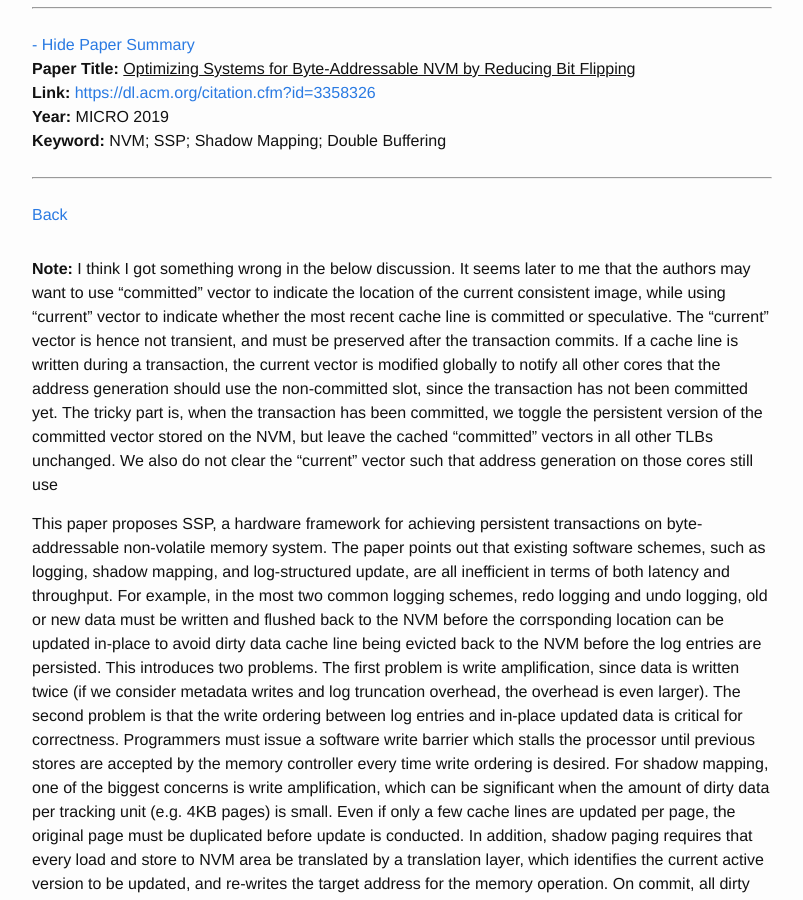
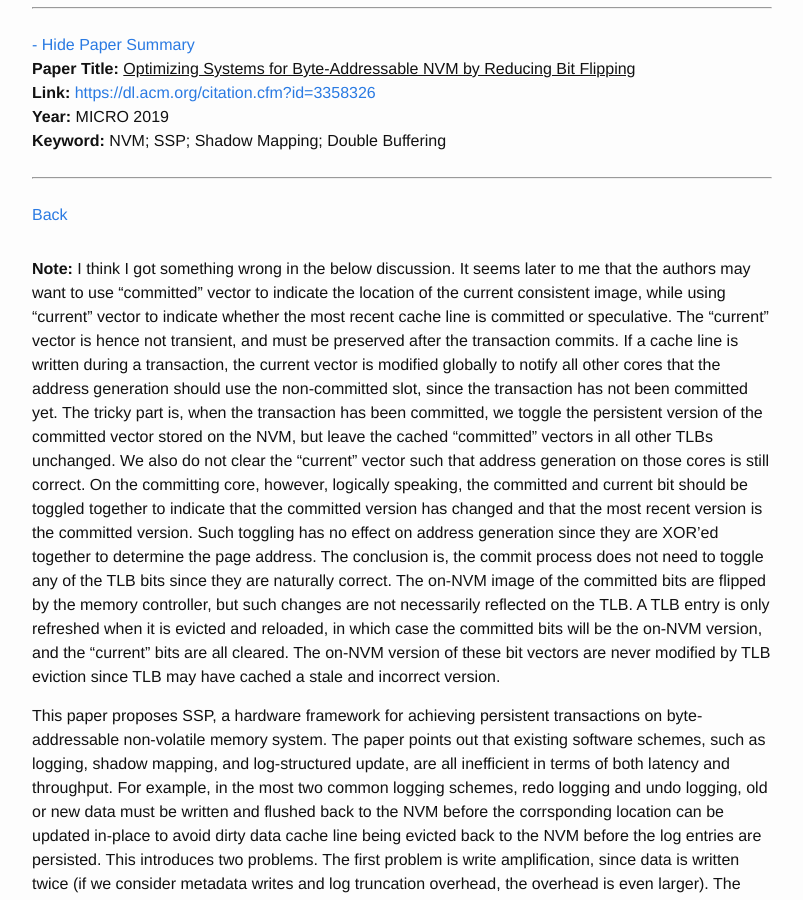
Before and after one commit to wangziqi2013/wangziqi2013.github.io, a Jekyll site: the page built from _posts/2019-12-08-ssp.markdown, in a window 1280 px wide and 900 px high, scrolled down 277 px. Shown: the whole window, without its empty margins (238-1041 px from the left). Built offline with Jekyll 4.4.1, drawn with Linux system fonts in a browser that asks for light colours.

Commit message:
Finish note

```diff
--- a/_posts/2019-12-08-ssp.markdown
+++ b/_posts/2019-12-08-ssp.markdown
@@ -20,7 +20,15 @@ after the transaction commits. If a cache line is written during a transaction,
 to notify all other cores that the address generation should use the non-committed slot, since the transaction has not
 been committed yet. The tricky part is, when the transaction has been committed, we toggle the persistent version of the
 committed vector stored on the NVM, but leave the cached "committed" vectors in all other TLBs unchanged. We also
-do not clear the "current" vector such that address generation on those cores still use
+do not clear the "current" vector such that address generation on those cores is still correct. On the committing core,
+however, logically speaking, the committed and current bit should be toggled together to indicate that the committed version
+has changed and that the most recent version is the committed version. Such toggling has no effect on address generation
+since they are XOR'ed together to determine the page address. The conclusion is, the commit process does not need to
+toggle any of the TLB bits since they are naturally correct. The on-NVM image of the committed bits are flipped by
+the memory controller, but such changes are not necessarily reflected on the TLB. A TLB entry is only refreshed when
+it is evicted and reloaded, in which case the committed bits will be the on-NVM version, and the "current" bits are
+all cleared. The on-NVM version of these bit vectors are never modified by TLB eviction since TLB may have cached
+a stale and incorrect version.
 
 This paper proposes SSP, a hardware framework for achieving persistent transactions on byte-addressable non-volatile
 memory system. The paper points out that existing software schemes, such as logging, shadow mapping, and log-structured
```
